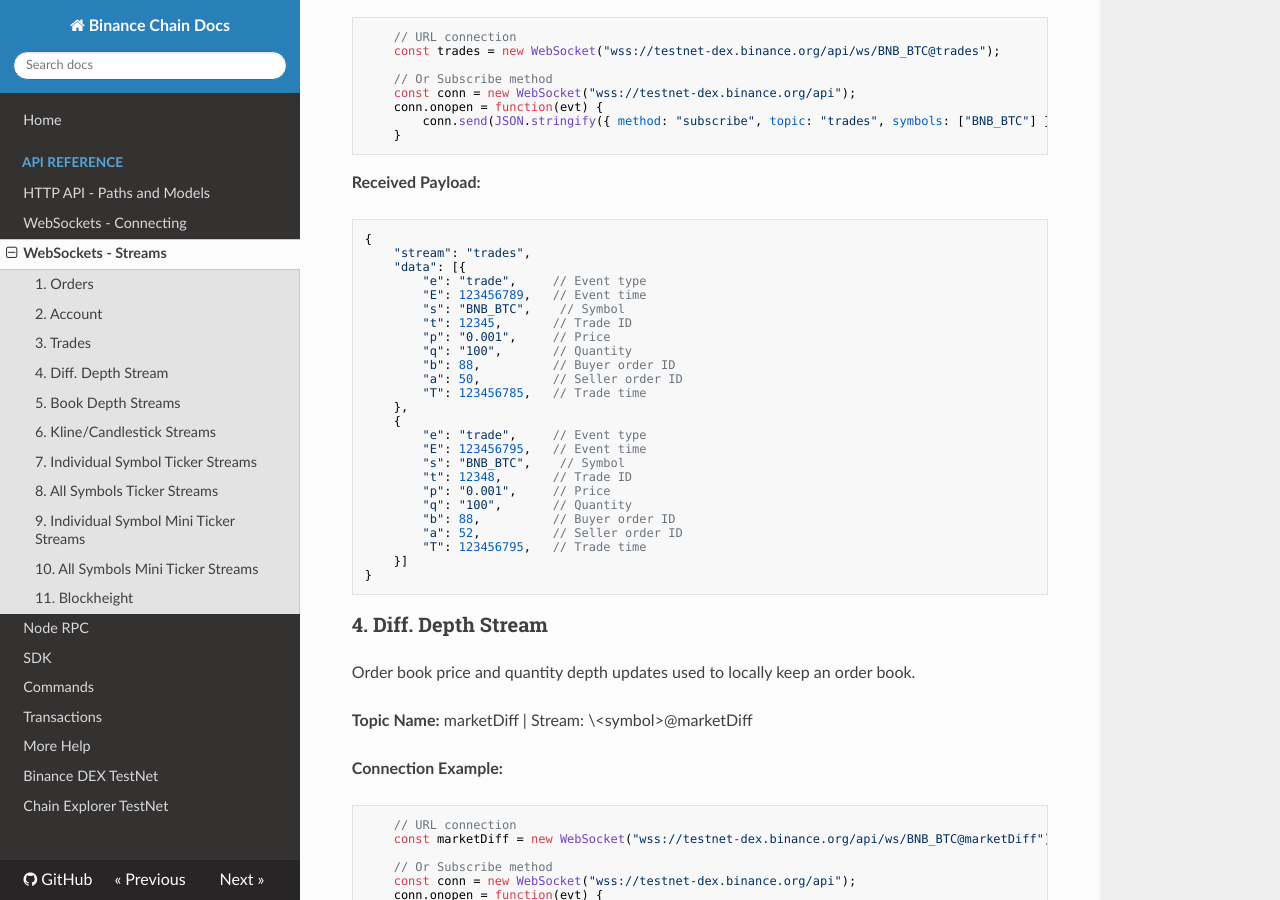
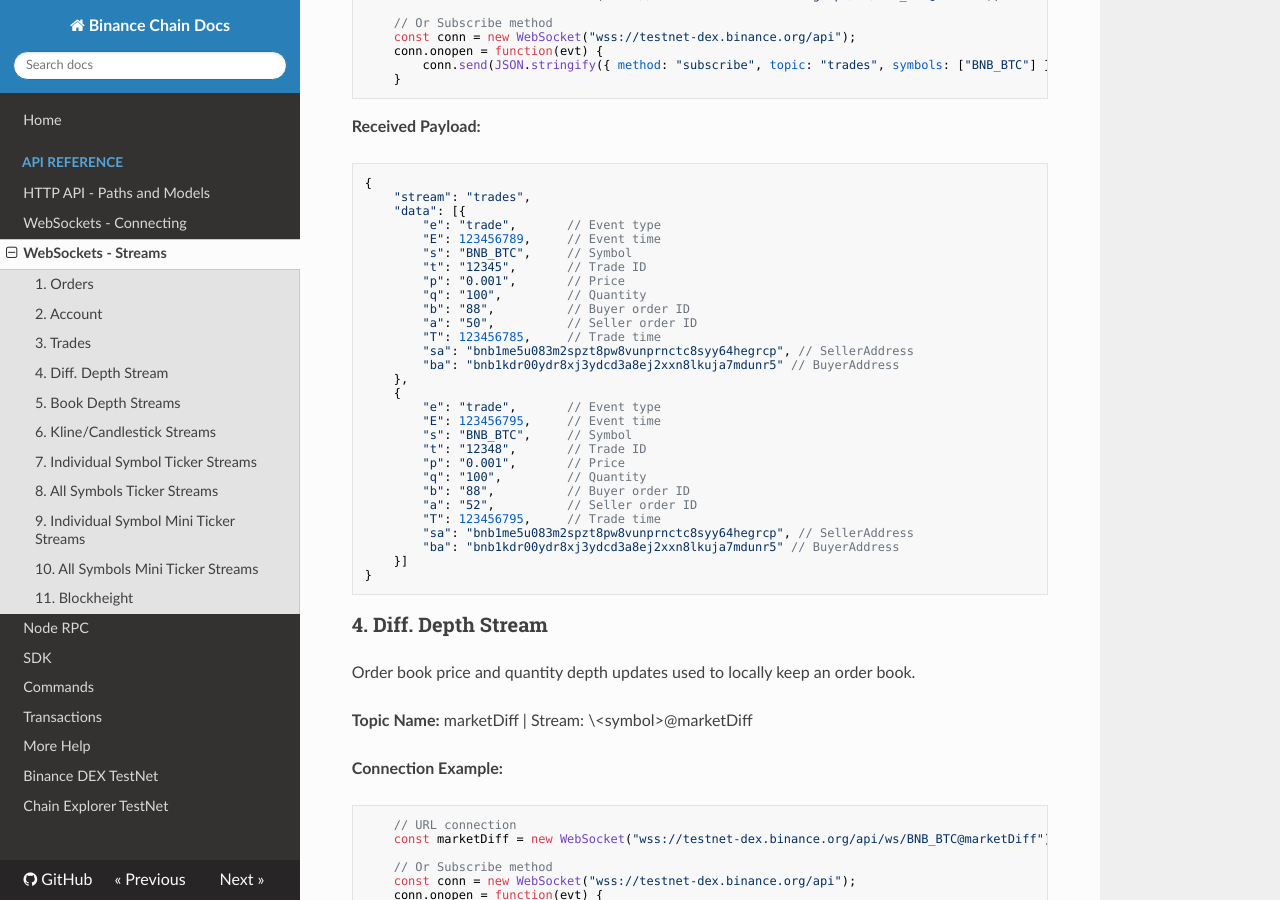
Before and after one commit to yash-sharma1/docs-site, an MkDocs documentation site: the page built from docs/api-reference/dex-api/ws-streams.md, in a window 1280 px wide and 900 px high, scrolled down 2359 px. Built offline with MkDocs 1.6.1, drawn with Linux system fonts in a browser that asks for light colours; nearby versions of some CDN libraries; some of the changed text lies outside the part shown.

````diff
--- a/docs/api-reference/dex-api/ws-streams.md
+++ b/docs/api-reference/dex-api/ws-streams.md
@@ -37,8 +37,6 @@ Examples are written in JavaScript.
         "p": "0.10264410",             // Order price
         "x": "NEW",                    // Current execution type
         "X": "Ack",                    // Current order status, possible values Ack, Canceled, Expired, IocNoFill, PartialFill, FullyFill, Unknown
-	}
-}
         "i": "91D9...7E18-2317",       // Order ID
         "l": "0.00000000",             // Last executed quantity
         "z": "0.00000000",             // Cumulative filled quantity
@@ -152,26 +148,30 @@ Returns individual trade updates.
 {
     "stream": "trades",
     "data": [{
-        "e": "trade",     // Event type
-        "E": 123456789,   // Event time
-        "s": "BNB_BTC",    // Symbol
-        "t": 12345,       // Trade ID
-        "p": "0.001",     // Price
-        "q": "100",       // Quantity
-        "b": 88,          // Buyer order ID
-        "a": 50,          // Seller order ID
-        "T": 123456785,   // Trade time
+        "e": "trade",       // Event type
+        "E": 123456789,     // Event time
+        "s": "BNB_BTC",     // Symbol
+        "t": "12345",       // Trade ID
+        "p": "0.001",       // Price
+        "q": "100",         // Quantity
+        "b": "88",          // Buyer order ID
+        "a": "50",          // Seller order ID
+        "T": 123456785,     // Trade time
+        "sa": "bnb1me5u083m2spzt8pw8vunprnctc8syy64hegrcp", // SellerAddress
+        "ba": "bnb1kdr00ydr8xj3ydcd3a8ej2xxn8lkuja7mdunr5" // BuyerAddress
     },
     {
-        "e": "trade",     // Event type
-        "E": 123456795,   // Event time
-        "s": "BNB_BTC",    // Symbol
-        "t": 12348,       // Trade ID
-        "p": "0.001",     // Price
-        "q": "100",       // Quantity
-        "b": 88,          // Buyer order ID
-        "a": 52,          // Seller order ID
-        "T": 123456795,   // Trade time
+        "e": "trade",       // Event type
+        "E": 123456795,     // Event time
+        "s": "BNB_BTC",     // Symbol
+        "t": "12348",       // Trade ID
+        "p": "0.001",       // Price
+        "q": "100",         // Quantity
+        "b": "88",          // Buyer order ID
+        "a": "52",          // Seller order ID
+        "T": 123456795,     // Trade time
+        "sa": "bnb1me5u083m2spzt8pw8vunprnctc8syy64hegrcp", // SellerAddress
+        "ba": "bnb1kdr00ydr8xj3ydcd3a8ej2xxn8lkuja7mdunr5" // BuyerAddress
     }]
 }
 ```
@@ -377,8 +375,8 @@ m -> minutes; h -> hours; d -> days; w -> weeks; M -> months
   "q": "18",          // Total traded quote asset volume
   "O": 0,             // Statistics open time
   "C": 86400000,      // Statistics close time
-  "F": 0,             // First trade ID
-  "L": 18150,         // Last trade Id
+  "F": "0",           // First trade ID
+  "L": "18150",       // Last trade Id
   "n": 18151          // Total number of trades
 }
 ```
@@ -429,8 +427,8 @@ m -> minutes; h -> hours; d -> days; w -> weeks; M -> months
     "q": "18",          // Total traded quote asset volume
     "O": 0,             // Statistics open time
     "C": 86400000,      // Statistics close time
-    "F": 0,             // First trade ID
-    "L": 18150,         // Last trade Id
+    "F": "0",           // First trade ID
+    "L": "18150",       // Last trade Id
     "n": 18151          // Total number of trades
   },
   {
@@ -464,15 +462,15 @@ A ticker for a single symbol is pushed every second.
 
 ```javascript
 {
-  "e": "24hrMiniTicker",  // Event type
-  "E": 123456789,     // Event time
-  "s": "BNBBTC",      // Symbol
-  "c": "0.0025",      // Current day's close price
-  "o": "0.0010",      // Open price
-  "h": "0.0025",      // High price
-  "l": "0.0010",      // Low price
-  "v": "10000",       // Total traded base asset volume
-  "q": "18",          // Total traded quote asset volume
+  "e": "24hrMiniTicker",    // Event type
+  "E": 123456789,           // Event time
+  "s": "BNBBTC",            // Symbol
+  "c": "0.0025",            // Current day's close price
+  "o": "0.0010",            // Open price
+  "h": "0.0025",            // High price
+  "l": "0.0010",            // Low price
+  "v": "10000",             // Total traded base asset volume
+  "q": "18",                // Total traded quote asset volume
 }
 ```
 
@@ -502,15 +500,15 @@ Array of 24hr Mini Ticker statistics for a all symbols pushed every second.
 ```javascript
 [
   {
-    "e": "24hrMiniTicker",  // Event type
-    "E": 123456789,     // Event time
-    "s": "BNBBTC",      // Symbol
-    "c": "0.0025",      // Current day's close price
-    "o": "0.0010",      // Open price
-    "h": "0.0025",      // High price
-    "l": "0.0010",      // Low price
-    "v": "10000",       // Total traded base asset volume
-    "q": "18",          // Total traded quote asset volume
+    "e": "24hrMiniTicker",      // Event type
+    "E": 123456789,             // Event time
+    "s": "BNBBTC",              // Symbol
+    "c": "0.0025",              // Current day's close price
+    "o": "0.0010",              // Open price
+    "h": "0.0025",              // High price
+    "l": "0.0010",              // Low price
+    "v": "10000",               // Total traded base asset volume
+    "q": "18",                  // Total traded quote asset volume
   },
   {
     ...
````
Also changed, not shown: other parts of docs/api-reference/dex-api/ws-streams.md (+25 -29 lines).
